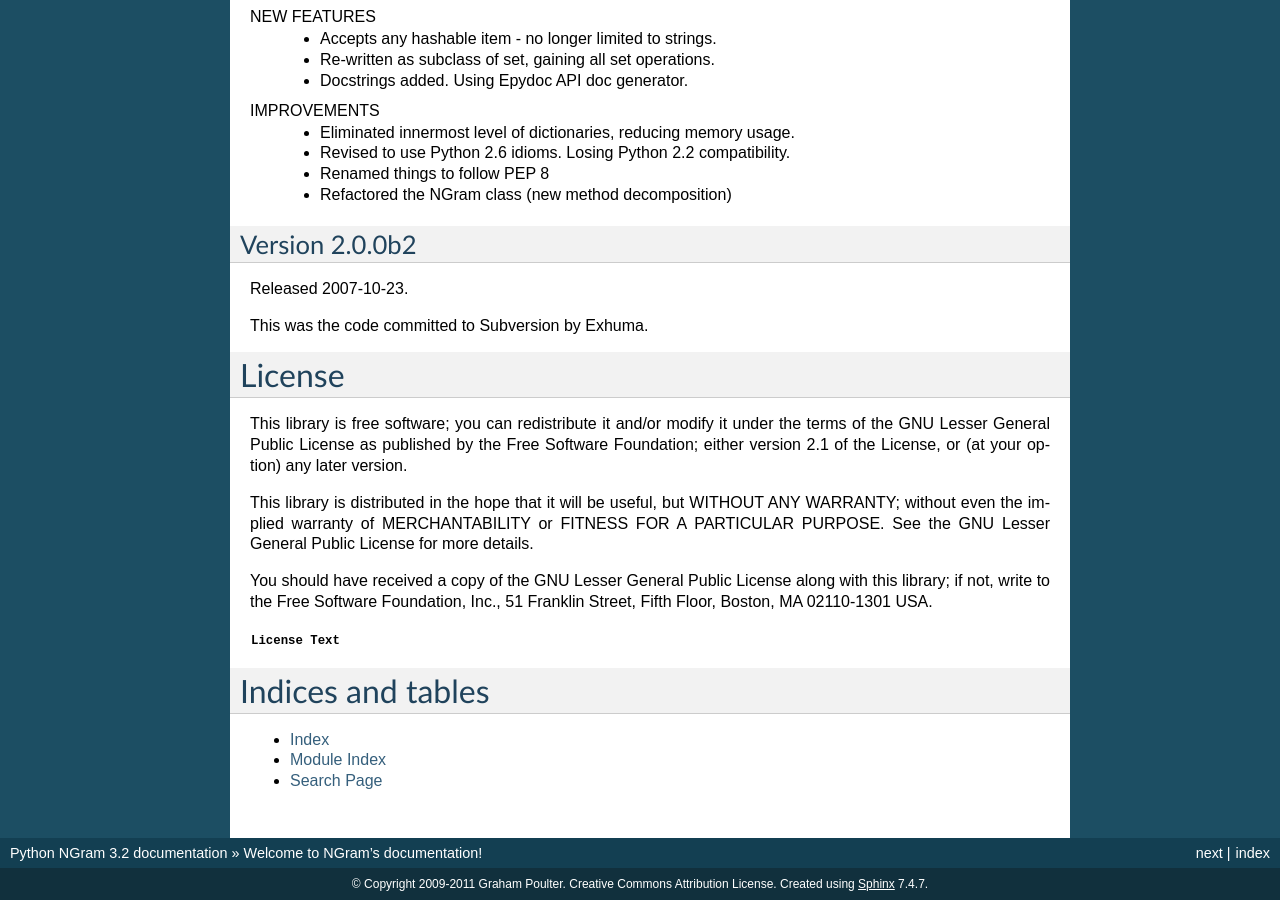
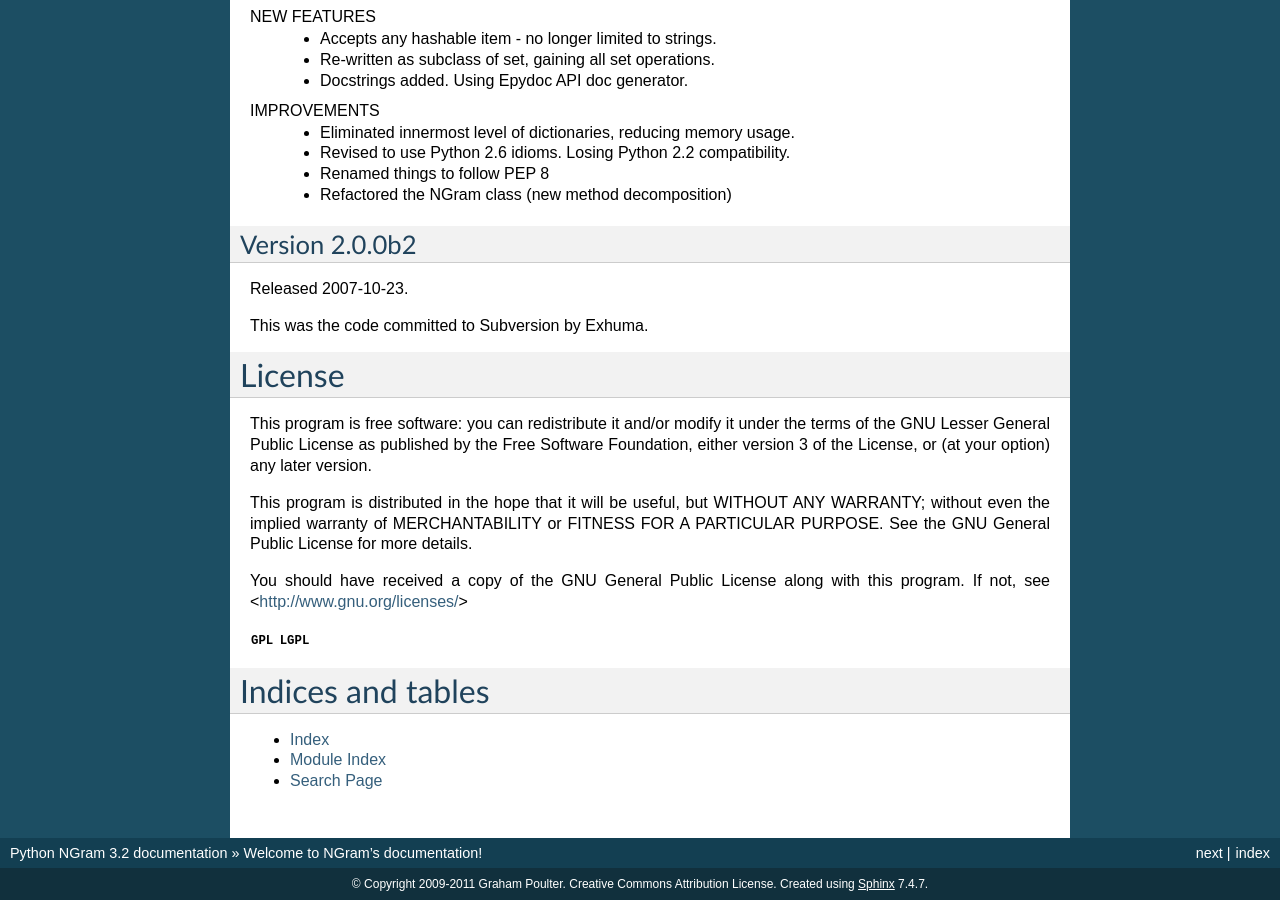
Before and after one commit to gpoulter/python-ngram, a Sphinx documentation site: the page built from docs/index.rst, in a window 1280 px wide and 900 px high, scrolled down 1573 px. Built offline with Sphinx 7.4.7, drawn with Linux system fonts in a browser that asks for light colours.

Commit message:
Update license from LGPLv2+ to LGPLv3+
Follow instructions on http://www.gnu.org/licenses/gpl-howto.html
* Rename LICENSE to COPYING
* Update text with contents of http://www.gnu.org/licenses/gpl.txt
* Add COPYING.LESSER with contents of http://www.gnu.org/licenses/lgpl.txt
* Update license notice in ngram.py and index.rst
* Update trove classifiers in setup.py

```diff
--- a/docs/index.rst
+++ b/docs/index.rst
@@ -93,22 +93,21 @@ This was the code committed to Subversion by Exhuma.
 License
 =======
 
-This library is free software; you can redistribute it and/or
-modify it under the terms of the GNU Lesser General Public
-License as published by the Free Software Foundation; either
-version 2.1 of the License, or (at your option) any later version.
+This program is free software: you can redistribute it and/or modify
+it under the terms of the GNU Lesser General Public License as published
+by the Free Software Foundation, either version 3 of the License, or
+(at your option) any later version.
 
-This library is distributed in the hope that it will be useful,
+This program is distributed in the hope that it will be useful,
 but WITHOUT ANY WARRANTY; without even the implied warranty of
-MERCHANTABILITY or FITNESS FOR A PARTICULAR PURPOSE.  See the GNU
-Lesser General Public License for more details.
+MERCHANTABILITY or FITNESS FOR A PARTICULAR PURPOSE.  See the
+GNU General Public License for more details.
 
-You should have received a copy of the GNU Lesser General Public
-License along with this library; if not, write to the Free Software
-Foundation, Inc., 51 Franklin Street, Fifth Floor, Boston, MA  02110-1301
-USA.
+You should have received a copy of the GNU General Public License
+along with this program.  If not, see <http://www.gnu.org/licenses/>
 
-:download:`License Text <../LICENSE>`
+:download:`GPL <../COPYING>`
+:download:`LGPL <../COPYING.LESSER>`
 
 Indices and tables
 ==================
--- a/setup.py
+++ b/setup.py
@@ -6,14 +6,16 @@ import sys
 try:
     from setuptools import setup
 except ImportError:
-    from distutils.core import setup  # pylint: disable=W402
+    from distutils.core import setup  # pylint: disable=W402,W801
 
 ROOT = os.path.dirname(inspect.getfile(inspect.currentframe()))
 
 classifiers = """
 Development Status :: 5 - Production/Stable
 Intended Audience :: Developers
-License :: OSI Approved :: GNU Lesser General Public License v2 or later (LGPLv2+)
+License :: OSI Approved :: GNU Lesser General Public License v3 or later (LGPLv3+)
+License :: OSI Approved :: GNU Lesser General Public License v3 (LGPLv3)
+License :: OSI Approved :: GNU Library or Lesser General Public License (LGPL)
 Natural Language :: English
 Topic :: Text Processing
 Topic :: Text Processing :: Indexing
```
Also changed, not shown: ngram.py (+15 -19 lines), 3 other files.
